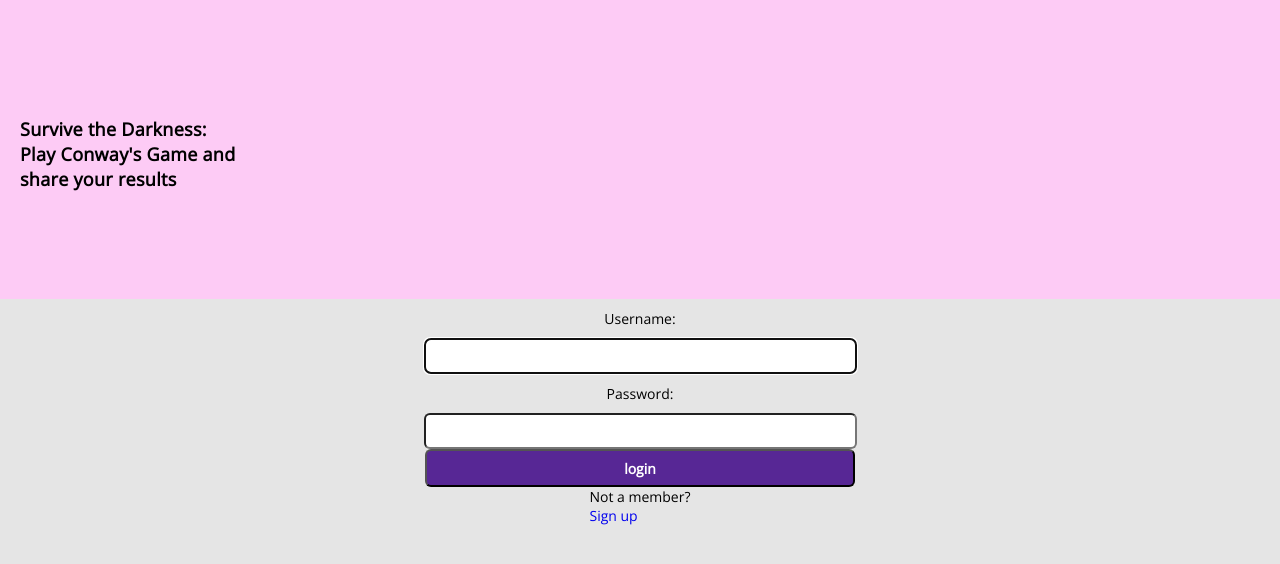
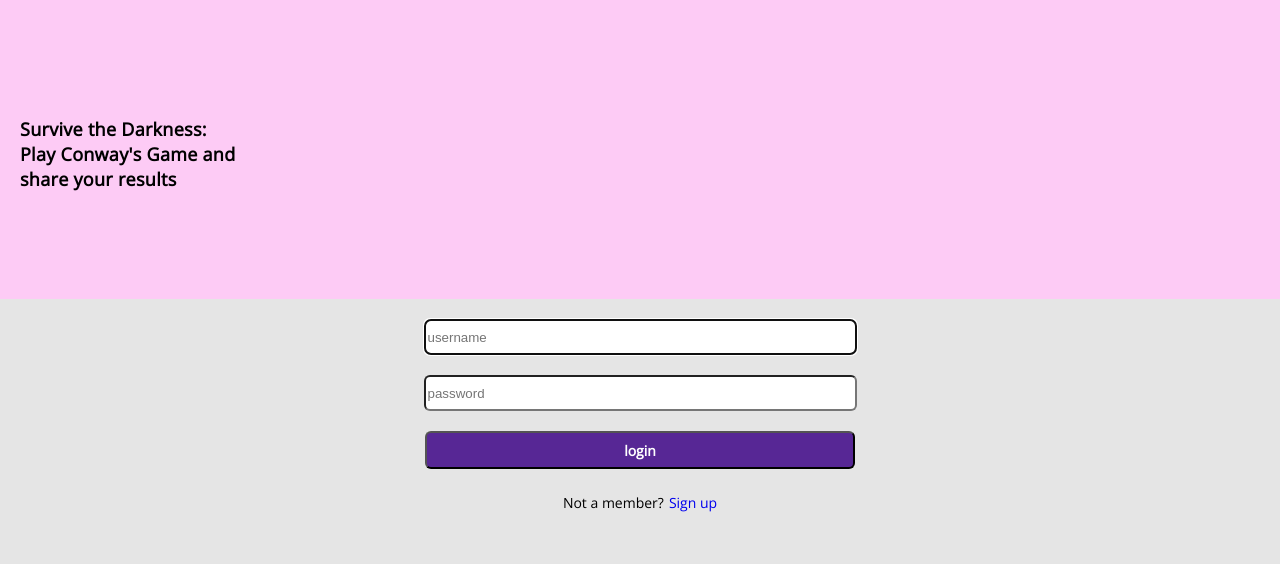
Before and after one commit to dhagandev/ConwayProject, a Django app: page /accounts/login/ in a window 1280 px wide. Shown: the part 67-631 px from the top of the page. Run offline with Django 3.2, Linux system fonts and the light colour scheme; some web fonts are replaced.

Commit message:
placeholder and alignment updated for login and signup pages

```diff
--- a/conway_app/static/css/login.css
+++ b/conway_app/static/css/login.css
@@ -17,10 +17,14 @@ h3 {
 }
 
 input {
-    margin: 10px;
+    display: flex;
+    flex-direction: column;
+    align-items: center;
     height: 30px;
     width: 425px;
     border-radius: 6px;
+    margin-top: 10px;
+    margin-bottom: 10px;
 }
 
 .btn {
@@ -38,6 +42,10 @@ input {
     height: 38px;
     width: 430px;
     border-radius: 6px;
+    margin-top: 10px;
+    margin-bottom: 10px;
+    margin-left: auto;
+    margin-right: auto;
 
 }
 
@@ -50,14 +58,11 @@ p {
     font-size: 14px;
     line-height: 19px;
     color: #000000;
+    margin-right: auto;
+    margin-left: auto;
 }
 
 .helptext {
     visibility: hidden;
     display: none !important;
 }
-
-label {
-    text-align: center;
-    padding: 10px;
-}
--- a/conway_app/static/css/signup.css
+++ b/conway_app/static/css/signup.css
@@ -38,86 +38,9 @@ input {
     height: 38px;
     width: 430px;
     padding: 5px;
-    border-radius: 6px;header {
-        height: 300px;
-        background-color: #FDCBF5;
-    }
-
-    h3 {
-
-        align-items: left;
-        padding-top: 100px;
-        padding-left: 20px;
-        font-family: Open Sans;
-        font-style: normal;
-        font-weight: bold;
-        font-size: 18px;
-        line-height: 25px;
-        letter-spacing: 0.292234px;
-    }
-
-    input {
-        margin: 10px;
-        height: 30px;
-        width: 425px;
-        border-radius: 6px;
-    }
-
-    .btn {
-        display: flex;
-        flex-direction: column;
-        align-content: center;
-
-        background-color: #572795;
-        color: white;
-        font-family: Open Sans;
-        font-style: normal;
-        font-weight: bold;
-        font-size: 14px;
-        line-height: 19px;
-        height: 38px;
-        width: 430px;
-        border-radius: 6px;
-
-    }
-
-    p {
-        display: flex;
-        flex-direction: column;
-        margin: auto;
-        font-family: Open Sans;
-        font-style: normal;
-        font-weight: normal;
-        font-size: 14px;
-        line-height: 19px;
-        color: #000000;
-    }
-
-    .helptext {
-        visibility: hidden;
-        display: none !important;
-    }
-
-    label {
-        text-align: center;
-        padding: 10px;
-    }
-    margin: auto;
-    margin-top: 10px auto;
+    border-radius: 6px;
 }
 
-p {
-    display: flex;
-    flex-direction: column;
-    align-content: center;
-    margin: auto;
-    font-family: Open Sans;
-    font-style: normal;
-    font-weight: normal;
-    font-size: 14px;
-    line-height: 19px;
-    color: #000000;
-}
 
 .helptext {
     visibility: hidden;
--- a/conway_app/templates/registration/login.html
+++ b/conway_app/templates/registration/login.html
@@ -8,9 +8,13 @@ share your results</h3>
 </header>
 <form method="post" action="{% url 'login' %}">
 	{% csrf_token %}
-	{{ form.as_p }}
-	<input type="submit" class="btn" value="login">
+	<form method="post" action="/accounts/login">
+	<input type="text" name="username" style="margin-top:20px;" autofocus required id="id_username" placeholder="username">
+	<input type="password" name="password" style="margin-top:20px;"  required id="id_password" placeholder="password">
+	<input type="submit" class="btn" style="margin-top:20px;" value="login">
 	<input type="hidden" name="next" value="{{ next }}">
 </form>
-<p>Not a member? <a href="{% url 'signup' %}">Sign up</a></p>
+
+<p>Not a member?<a href="{% url 'signup' %}" style="padding-left: 5px;">Sign up</a></p>
+
 {% endblock %}
```
Also changed, not shown: conway_app/templates/registration/signup.html (+5 -2 lines), db.sqlite3.
